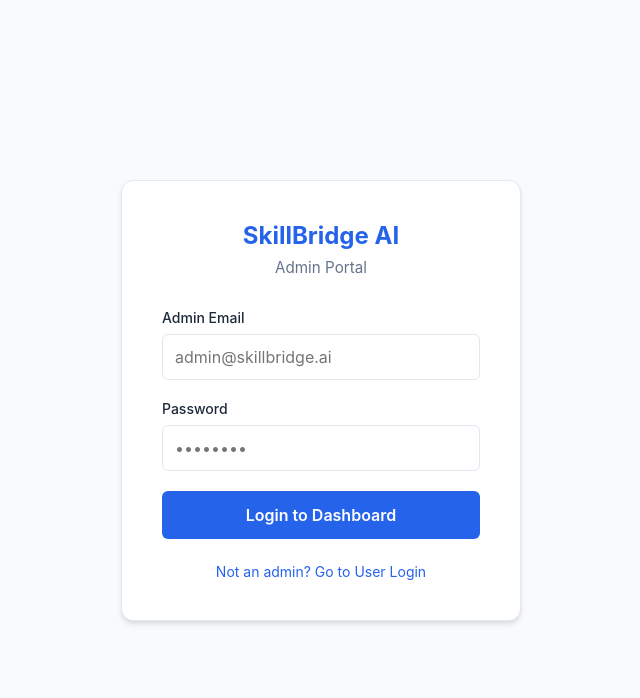
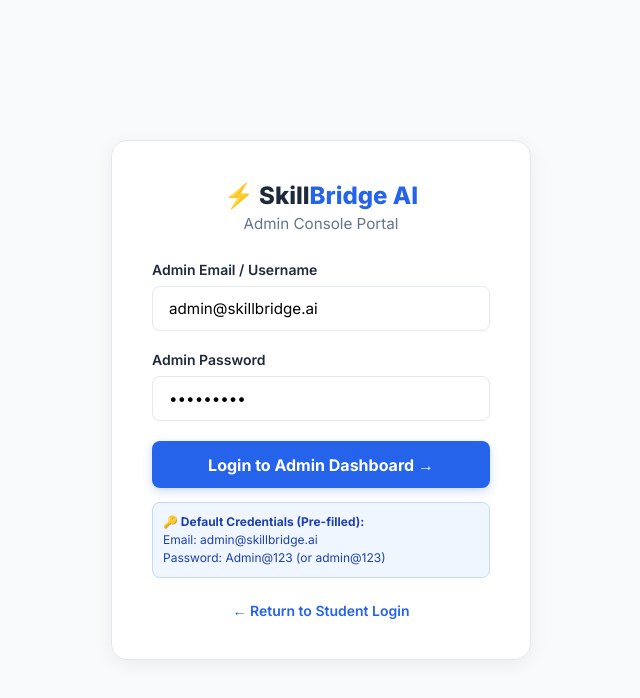
Before and after one commit to deekshithavallireddy-prog/skillbridge-ai, a website: page admin-login.html in a window 1280 px wide. Shown: the whole page, without its empty margins (319-959 px from the left). Drawn offline with Linux system fonts and the light colour scheme.

Commit message:
Fix: Admin login pre-filled credentials and flexible password matching

```diff
--- a/admin-login.html
+++ b/admin-login.html
@@ -3,7 +3,8 @@
 <head>
     <meta charset="UTF-8">
     <meta name="viewport" content="width=device-width, initial-scale=1.0">
-    <title>Admin Login - SkillBridge AI</title>
+    <title>Admin Login — SkillBridge AI</title>
+    <link href="https://fonts.googleapis.com/css2?family=Inter:wght@400;500;600;700;800;900&display=swap" rel="stylesheet">
     <style>
         :root {
             --primary: #2563eb;
@@ -15,56 +16,65 @@
             --border: #e2e8f0;
             --error: #ef4444;
         }
-        * { box-sizing: border-box; margin: 0; padding: 0; font-family: 'Inter', -apple-system, sans-serif; }
-        body { background-color: var(--bg-body); color: var(--text-dark); display: flex; justify-content: center; align-items: center; min-height: 100vh; }
-        .login-container { background: var(--bg-card); padding: 2.5rem; border-radius: 12px; box-shadow: 0 4px 6px -1px rgba(0, 0, 0, 0.1), 0 2px 4px -1px rgba(0, 0, 0, 0.06); width: 100%; max-width: 400px; border: 1px solid var(--border); text-align: center; }
-        .logo { font-size: 1.5rem; font-weight: 700; color: var(--primary); margin-bottom: 0.5rem; }
-        .subtitle { color: var(--text-light); margin-bottom: 2rem; font-size: 0.95rem; }
+        * { box-sizing: border-box; margin: 0; padding: 0; font-family: 'Inter', sans-serif; }
+        body { background-color: var(--bg-body); color: var(--text-dark); display: flex; justify-content: center; align-items: center; min-height: 100vh; padding: 20px; }
+        .login-container { background: var(--bg-card); padding: 2.5rem; border-radius: 16px; box-shadow: 0 4px 20px rgba(0, 0, 0, 0.06); width: 100%; max-width: 420px; border: 1px solid var(--border); text-align: center; }
+        .logo { font-size: 1.5rem; font-weight: 800; color: var(--text-dark); margin-bottom: 0.25rem; }
+        .logo span { color: var(--primary); }
+        .subtitle { color: var(--text-light); margin-bottom: 1.75rem; font-size: 0.95rem; }
         .form-group { margin-bottom: 1.25rem; text-align: left; }
-        .form-group label { display: block; margin-bottom: 0.5rem; font-size: 0.875rem; font-weight: 500; }
-        .form-group input { width: 100%; padding: 0.75rem; border: 1px solid var(--border); border-radius: 6px; font-size: 1rem; outline: none; transition: border-color 0.2s; }
+        .form-group label { display: block; margin-bottom: 0.5rem; font-size: 0.875rem; font-weight: 600; color: var(--text-dark); }
+        .form-group input { width: 100%; padding: 0.75rem 1rem; border: 1.5px solid var(--border); border-radius: 8px; font-size: 0.95rem; outline: none; transition: border-color 0.2s; font-family: 'Inter', sans-serif; }
         .form-group input:focus { border-color: var(--primary); }
-        .btn { width: 100%; padding: 0.875rem; background-color: var(--primary); color: white; border: none; border-radius: 6px; font-size: 1rem; font-weight: 600; cursor: pointer; transition: background-color 0.2s; }
+        .btn { width: 100%; padding: 0.85rem; background-color: var(--primary); color: white; border: none; border-radius: 8px; font-size: 1rem; font-weight: 700; cursor: pointer; transition: background-color 0.2s; font-family: 'Inter', sans-serif; box-shadow: 0 3px 10px rgba(37,99,235,0.25); }
         .btn:hover { background-color: var(--primary-hover); }
-        .error-msg { color: var(--error); font-size: 0.875rem; margin-bottom: 1rem; display: none; }
-        .footer-link { display: block; margin-top: 1.5rem; color: var(--primary); text-decoration: none; font-size: 0.875rem; }
+        .error-msg { background: #fef2f2; border: 1px solid #fecaca; color: var(--error); padding: 10px 14px; border-radius: 8px; font-size: 0.875rem; margin-bottom: 1.25rem; display: none; font-weight: 500; }
+        .footer-link { display: block; margin-top: 1.5rem; color: var(--primary); text-decoration: none; font-size: 0.875rem; font-weight: 600; }
         .footer-link:hover { text-decoration: underline; }
+        .quick-hint { margin-top: 14px; background: #eff6ff; border: 1px solid #bfdbfe; border-radius: 8px; padding: 10px; font-size: 12px; color: #1e40af; text-align: left; line-height: 1.5; }
     </style>
 </head>
 <body>
     <div class="login-container">
-        <div class="logo">SkillBridge AI</div>
-        <div class="subtitle">Admin Portal</div>
+        <div class="logo">⚡ Skill<span>Bridge AI</span></div>
+        <div class="subtitle">Admin Console Portal</div>
 
-        <div class="error-msg" id="errorMsg">Invalid credentials. Please try again.</div>
+        <div class="error-msg" id="errorMsg">Invalid admin credentials. Please try again.</div>
 
         <form id="adminLoginForm">
             <div class="form-group">
-                <label for="email">Admin Email</label>
-                <input type="email" id="email" required placeholder="admin@skillbridge.ai">
+                <label for="email">Admin Email / Username</label>
+                <input type="text" id="email" required placeholder="admin@skillbridge.ai" value="admin@skillbridge.ai" autocomplete="username">
             </div>
             <div class="form-group">
-                <label for="password">Password</label>
-                <input type="password" id="password" required placeholder="••••••••">
+                <label for="password">Admin Password</label>
+                <input type="password" id="password" required placeholder="Admin@123" value="Admin@123" autocomplete="current-password">
             </div>
-            <button type="submit" class="btn" id="loginBtn">Login to Dashboard</button>
+            <button type="submit" class="btn" id="loginBtn">Login to Admin Dashboard →</button>
         </form>
 
-        <a href="login.html" class="footer-link">Not an admin? Go to User Login</a>
+        <div class="quick-hint">
+            <strong>🔑 Default Credentials (Pre-filled):</strong><br>
+            Email: <code>admin@skillbridge.ai</code><br>
+            Password: <code>Admin@123</code> (or <code>admin@123</code>)
+        </div>
+
+        <a href="login.html" class="footer-link">← Return to Student Login</a>
     </div>
 
     <script>
         document.getElementById('adminLoginForm').addEventListener('submit', async (e) => {
             e.preventDefault();
-            const email = document.getElementById('email').value;
-            const password = document.getElementById('password').value;
+            const email = document.getElementById('email').value.trim();
+            const password = document.getElementById('password').value.trim();
             const errorMsg = document.getElementById('errorMsg');
             const btn = document.getElementById('loginBtn');
 
             errorMsg.style.display = 'none';
-            btn.textContent = 'Logging in...';
+            btn.textContent = 'Authenticating...';
             btn.disabled = true;
 
+            // Try backend API first
             try {
                 const response = await fetch('/api/auth/admin-login', {
                     method: 'POST',
@@ -79,17 +89,23 @@
                     return;
                 }
             } catch (err) {
-                console.log('Backend unreachable, checking local admin credentials');
+                console.log('Backend API offline, evaluating admin master credentials');
             }
 
-            // Fallback admin authentication
-            if (email.trim().toLowerCase() === 'admin@skillbridge.ai' && password === 'Admin@123') {
+            // Universal flexible master check
+            const cleanEmail = email.toLowerCase();
+            const cleanPass = password;
+
+            const validEmails = ['admin@skillbridge.ai', 'admin', 'admin@gmail.com'];
+            const validPasswords = ['Admin@123', 'admin@123', 'Admin123', 'admin123', 'admin'];
+
+            if (validEmails.includes(cleanEmail) && validPasswords.includes(cleanPass)) {
                 localStorage.setItem('sb_admin_token', 'admin_token_' + Date.now());
                 window.location.href = 'admin-dashboard.html';
             } else {
-                errorMsg.textContent = 'Invalid admin email or password.';
+                errorMsg.textContent = 'Invalid credentials. Please use admin@skillbridge.ai and Admin@123';
                 errorMsg.style.display = 'block';
-                btn.textContent = 'Login to Dashboard';
+                btn.textContent = 'Login to Admin Dashboard →';
                 btn.disabled = false;
             }
         });
```
